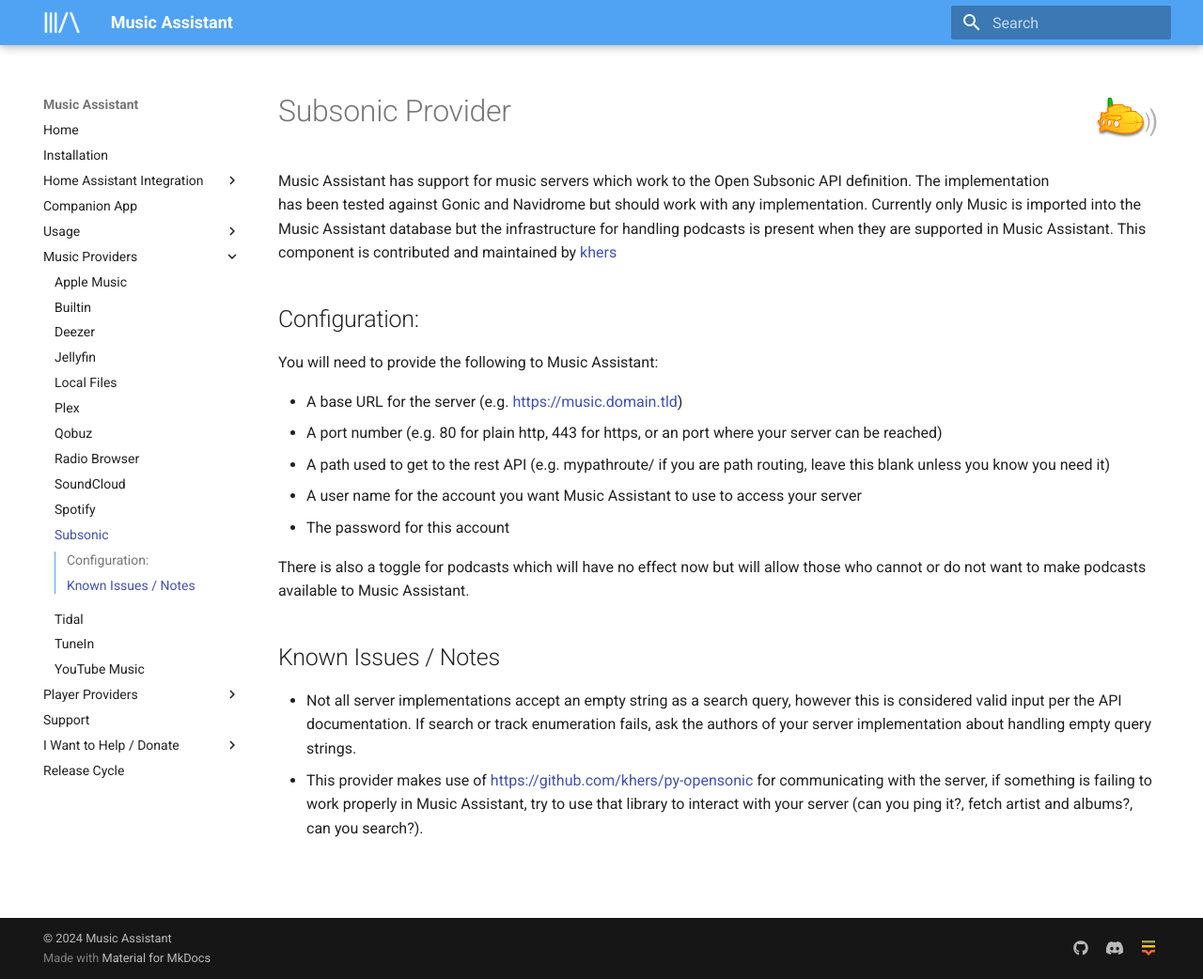
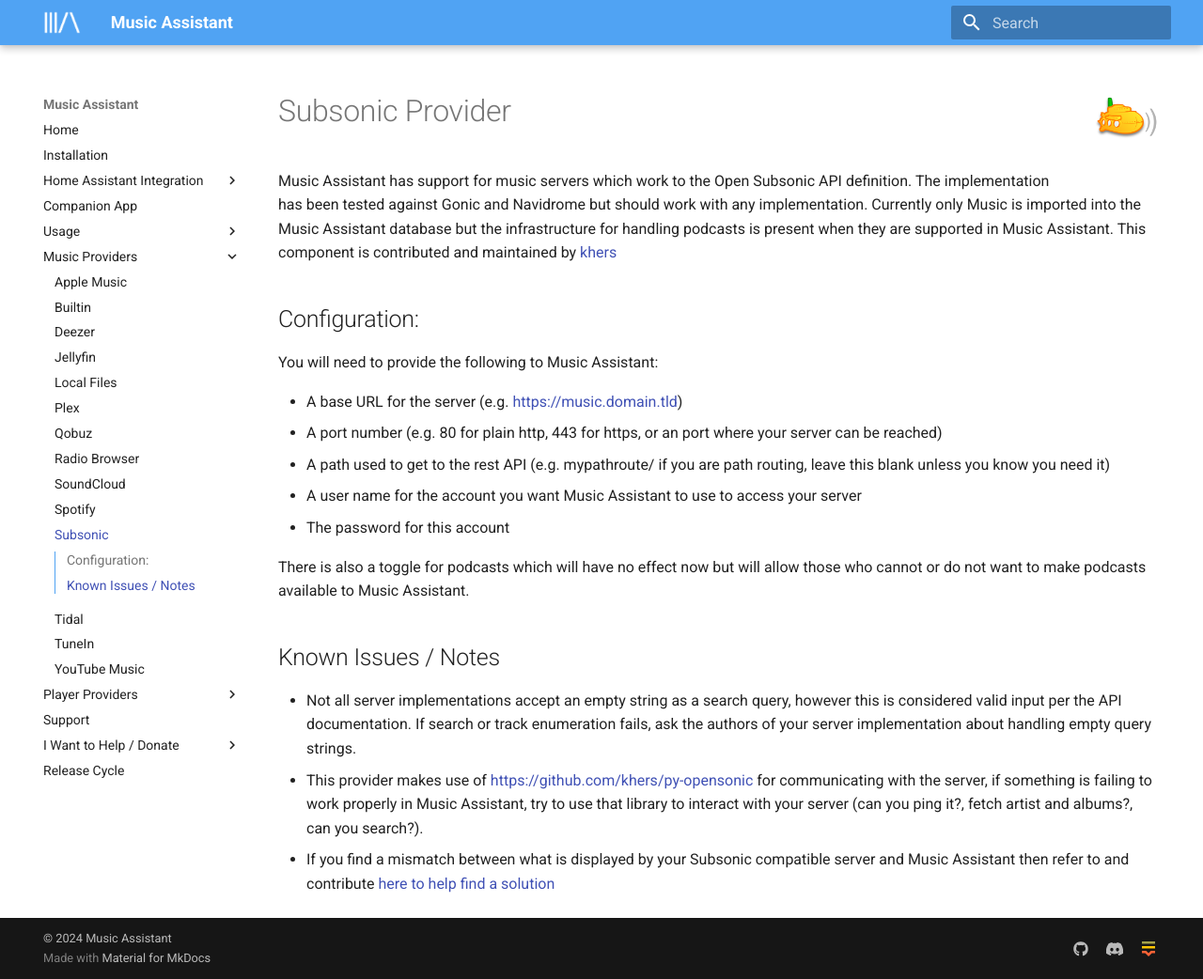
Before and after one commit to pwbriggs/music-assistant.github.io, an MkDocs documentation site: the page built from docs/music-providers/subsonic.md, in a window 1280 px wide and 1042 px high. Shown: the whole window at 94% size. Built offline with MkDocs 1.6.1 and Material for MkDocs 9.7.7, drawn with Linux system fonts in a browser that asks for light colours.

Commit message:
Add issue link

```diff
--- a/docs/music-providers/subsonic.md
+++ b/docs/music-providers/subsonic.md
@@ -16,3 +16,4 @@
 ## Known Issues / Notes
 - Not all server implementations accept an empty string as a search query, however this is considered valid input per the API documentation. If search or track enumeration fails, ask the authors of your server implementation about handling empty query strings.
 - This provider makes use of https://github.com/khers/py-opensonic for communicating with the server, if something is failing to work properly in Music Assistant, try to use that library to interact with your server (can you ping it?, fetch artist and albums?, can you search?).
+- If you find a mismatch between what is displayed by your Subsonic compatible server and Music Assistant then refer to and contribute [here to help find a solution](https://github.com/music-assistant/hass-music-assistant/issues/2192)
```
